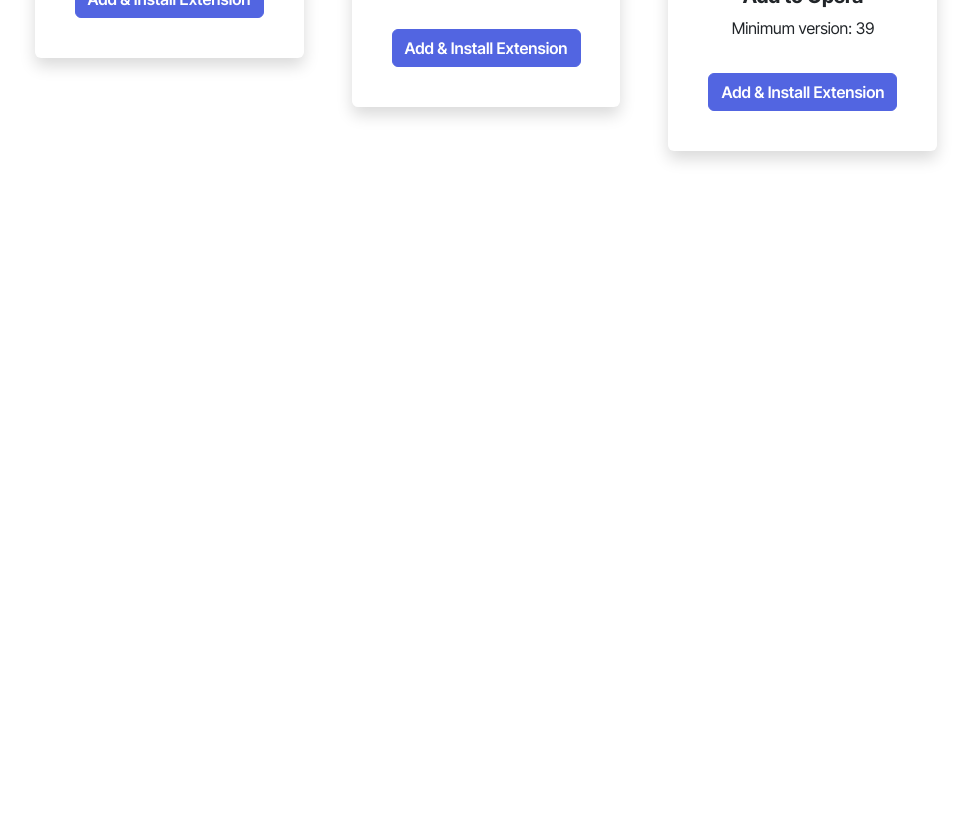
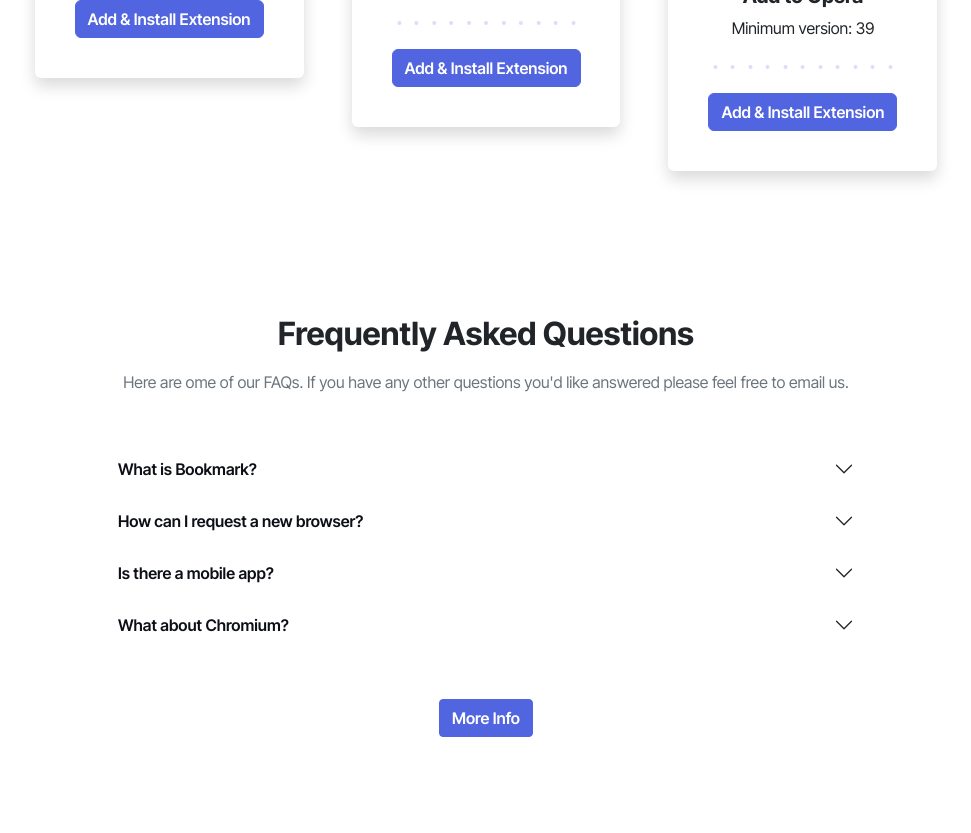
Before and after one commit to codingjordi/s1.2-bootstrap-sass, a website: page index.html in a window 1280 px wide. Shown: the part 2088-2921 px from the top of the page, without its empty margins (154-1125 px from the left). Before the commit the page ends 2383 px from the top, so only its background shows below. Drawn offline with nearby package versions, Linux system fonts and the light colour scheme.

Commit message:
s1.2-bootstrap-sass-nivell-1-exercici-4

```diff
--- a/css/styles.scss
+++ b/css/styles.scss
@@ -124,76 +124,76 @@ a:hover {
      border: none;
 }
 
-// .star-divider {
-//     width: 100%;
-//     height: 20px;
-//     background-image: url('../public/bg-dots.svg');
-//     background-repeat: repeat-x;
-//     background-position: center;
-// }
+ .star-divider {
+     width: 100%;
+     height: 20px;
+     background-image: url('../public/bg-dots.svg');
+     background-repeat: repeat-x;
+     background-position: center;
+ }
 
-// .accordion {
+ .accordion {
 
-//     min-height: 100px;
-//     max-width: 800px;
+     min-height: 100px;
+     max-width: 800px;
 
-//     overflow: hidden;
+     overflow: hidden;
 
-//     .accordion-item {
-//         padding: 0;
-//         margin: 0;
-//         border-left: 0;
-//         border-right: 0;
-//         border-top: none;
-//         border-bottom: none;
+     .accordion-item {
+         padding: 0;
+         margin: 0;
+         border-left: 0;
+         border-right: 0;
+         border-top: none;
+         border-bottom: none;
 
-//         &:focus-within,
-//         &:active {
-//             background: none;
-//             border: 0;
-//             outline: 0;
-//         }
+         &:focus-within,
+         &:active {
+             background: none;
+             border: 0;
+             outline: 0;
+         }
 
-//         overflow: hidden;
-//     }
+         overflow: hidden;
+     }
 
-//     .accordion-button {
-//         background-color: inherit;
-//         color: #0d0f16;
-//         font-weight: 600;
-//         overflow: hidden;
+     .accordion-button {
+         background-color: inherit;
+         color: #0d0f16;
+         font-weight: 600;
+         overflow: hidden;
 
-//         &[aria-expanded="true"]::after {
-//             color: $secondary !important;
-//         }
+         &[aria-expanded="true"]::after {
+             color: $secondary !important;
+         }
 
-//         &[aria-expanded="false"]::after {
-//             color: $primary !important;
-//         }
+         &[aria-expanded="false"]::after {
+             color: $primary !important;
+         }
 
-//         &::after {
-//             color: blue !important;
-//         }
+         &::after {
+             color: blue !important;
+         }
 
-//         &:hover:not([aria-expanded="true"]) {
-//             color: $secondary;
-//         }
+         &:hover:not([aria-expanded="true"]) {
+             color: $secondary;
+         }
 
-//         &:focus {
-//             outline: none;
-//             box-shadow: none;
-//         }
+         &:focus {
+             outline: none;
+             box-shadow: none;
+         }
 
 
-//     }
+     }
 
-//     .accordion-body {
-//         background-color: #ffffff;
-//         color: #333;
-//         overflow: hidden;
-//         text-align: start;
-//     }
-// }
+     .accordion-body {
+         background-color: #ffffff;
+         color: #333;
+         overflow: hidden;
+         text-align: start;
+     }
+ }
 
  @media (min-width: 768px) {
      #firefox  {
--- a/index.html
+++ b/index.html
@@ -176,7 +176,7 @@
     </div>
     </section>
 
-    <!-- <section class="container text-center align-items-center my-5 faqs overflow-hidden">
+    <section class="container text-center align-items-center my-5 faqs overflow-hidden">
       <h2 class="fw-bold mb-3">Frequently Asked Questions</h2>
       <div class="row justify-content-center overflow-hidden">
         <div class="col col-md-10 col-lg-9">
@@ -239,7 +239,7 @@
         </div>
 
       </div>
-    </section> -->
+    </section>
   </main>
   <!-- <footer>
         <img src="public/logo-bookmark.svg" alt="">
```
Also changed, not shown: css/styles.css, 1 other file.
